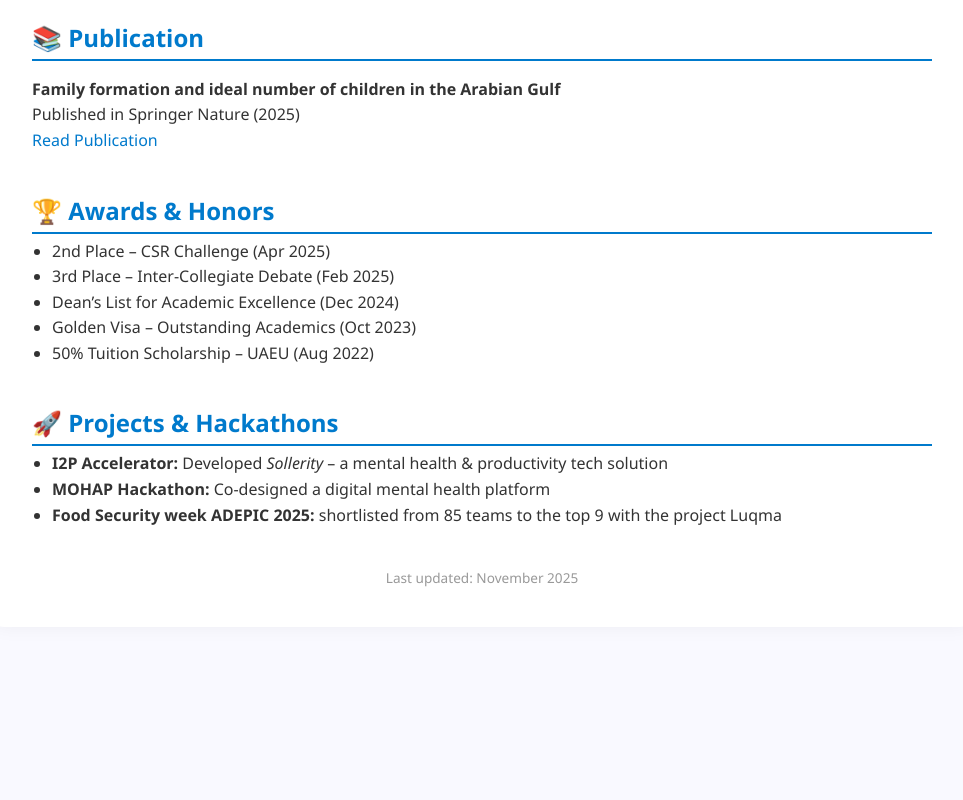
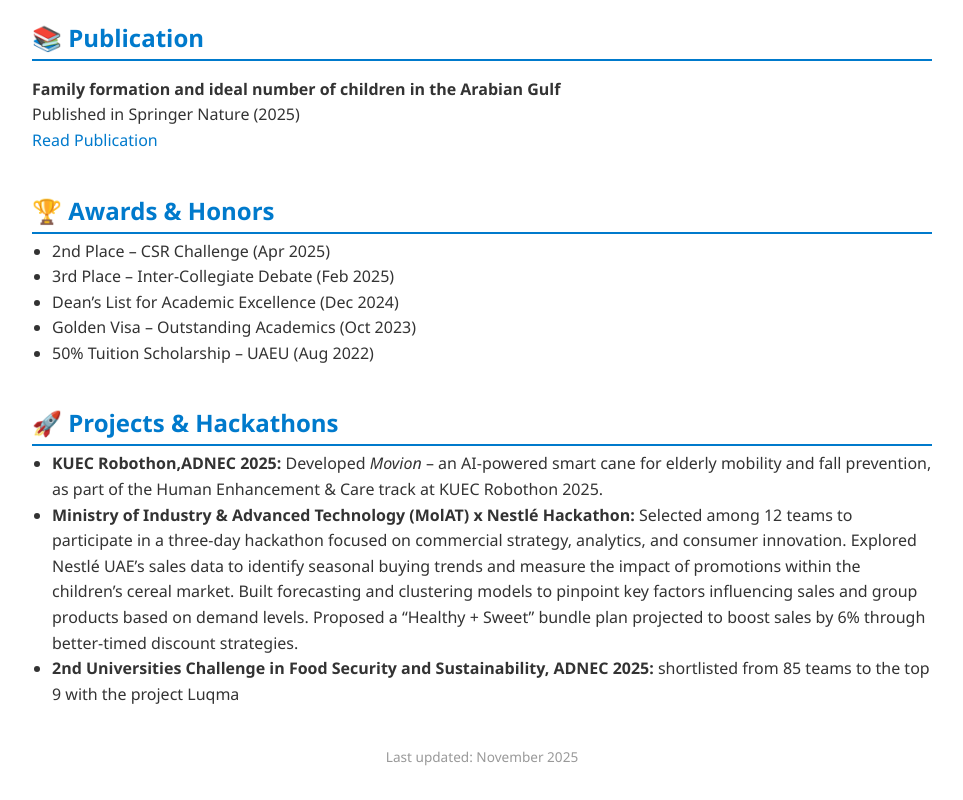
Before and after one commit to SalmaOmar256/CV, a plain HTML site: page index.html in a window 1280 px wide. Shown: the part 1082-1882 px from the top of the page, without its empty margins (158-1121 px from the left). Before the commit the page ends 1749 px from the top, so only its background shows below. Drawn offline with Linux system fonts and the light colour scheme.

Commit message:
Updated with changes to the comps

```diff
--- a/index.html
+++ b/index.html
@@ -142,9 +142,15 @@
     <div class="section">
       <h2>🚀 Projects & Hackathons</h2>
       <ul>
-        <li><strong>I2P Accelerator:</strong> Developed <em>Sollerity</em> – a mental health & productivity tech solution</li>
-        <li><strong>MOHAP Hackathon:</strong> Co-designed a digital mental health platform</li>
-        <li><strong>Food Security week ADEPIC 2025:</strong> shortlisted from 85 teams to the top 9 with the project Luqma</li>
+        <li><strong>KUEC Robothon,ADNEC 2025:</strong> Developed <em>Movion</em> – an AI-powered smart cane for elderly mobility and fall prevention, as part of the Human Enhancement & Care track at KUEC Robothon 2025.</li>
+        <li><strong>Ministry of Industry & Advanced Technology (MolAT) x Nestlé Hackathon:</strong> Selected among 12 teams to participate in a three-day hackathon focused on commercial strategy, analytics, and consumer innovation.
+
+Explored Nestlé UAE’s sales data to identify seasonal buying trends and measure the impact of promotions within the children’s cereal market.
+
+Built forecasting and clustering models to pinpoint key factors influencing sales and group products based on demand levels.
+
+Proposed a “Healthy + Sweet” bundle plan projected to boost sales by 6% through better-timed discount strategies.</li>
+        <li><strong>2nd Universities Challenge in Food Security and Sustainability, ADNEC 2025:</strong> shortlisted from 85 teams to the top 9 with the project Luqma</li>
       </ul>
     </div>
 
```
